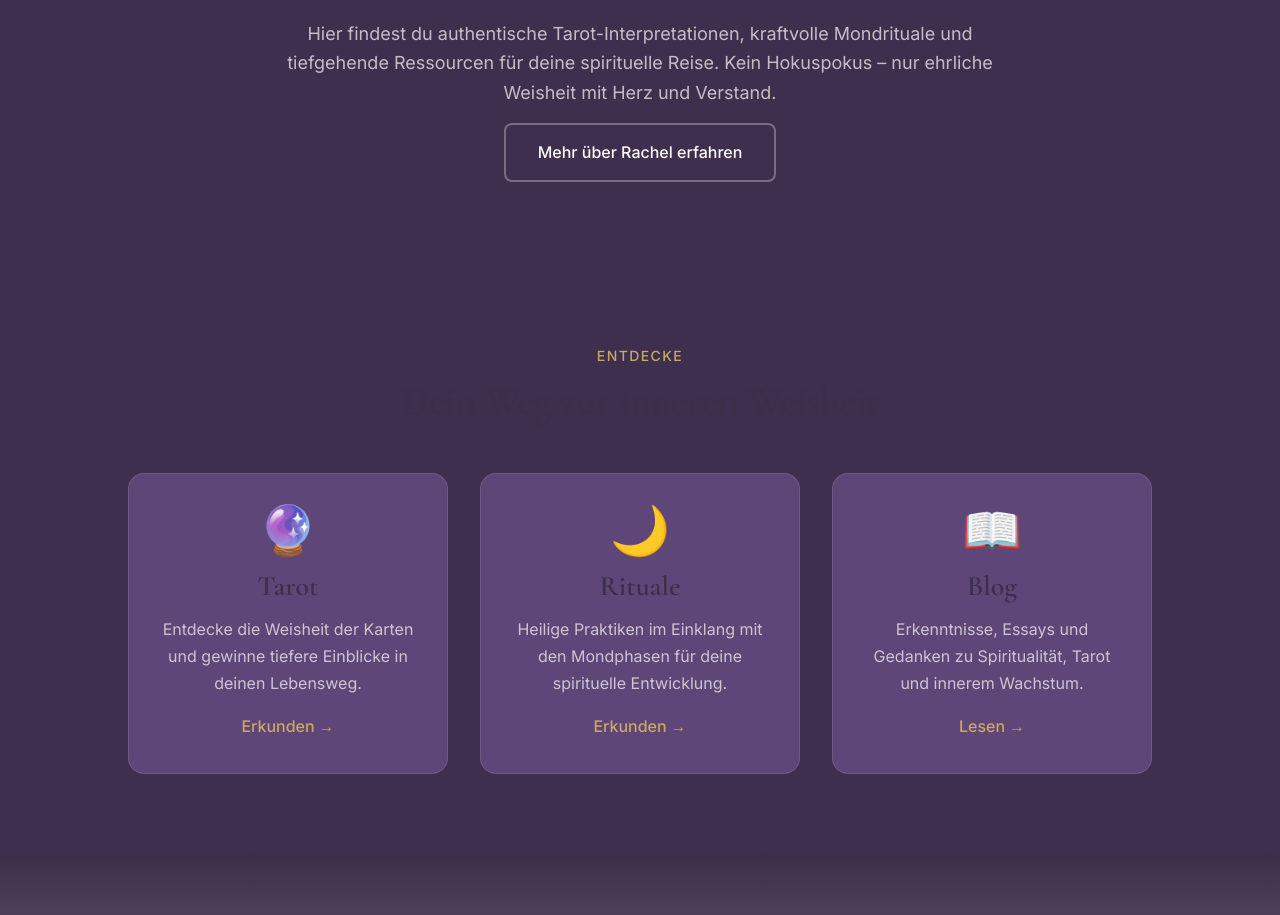
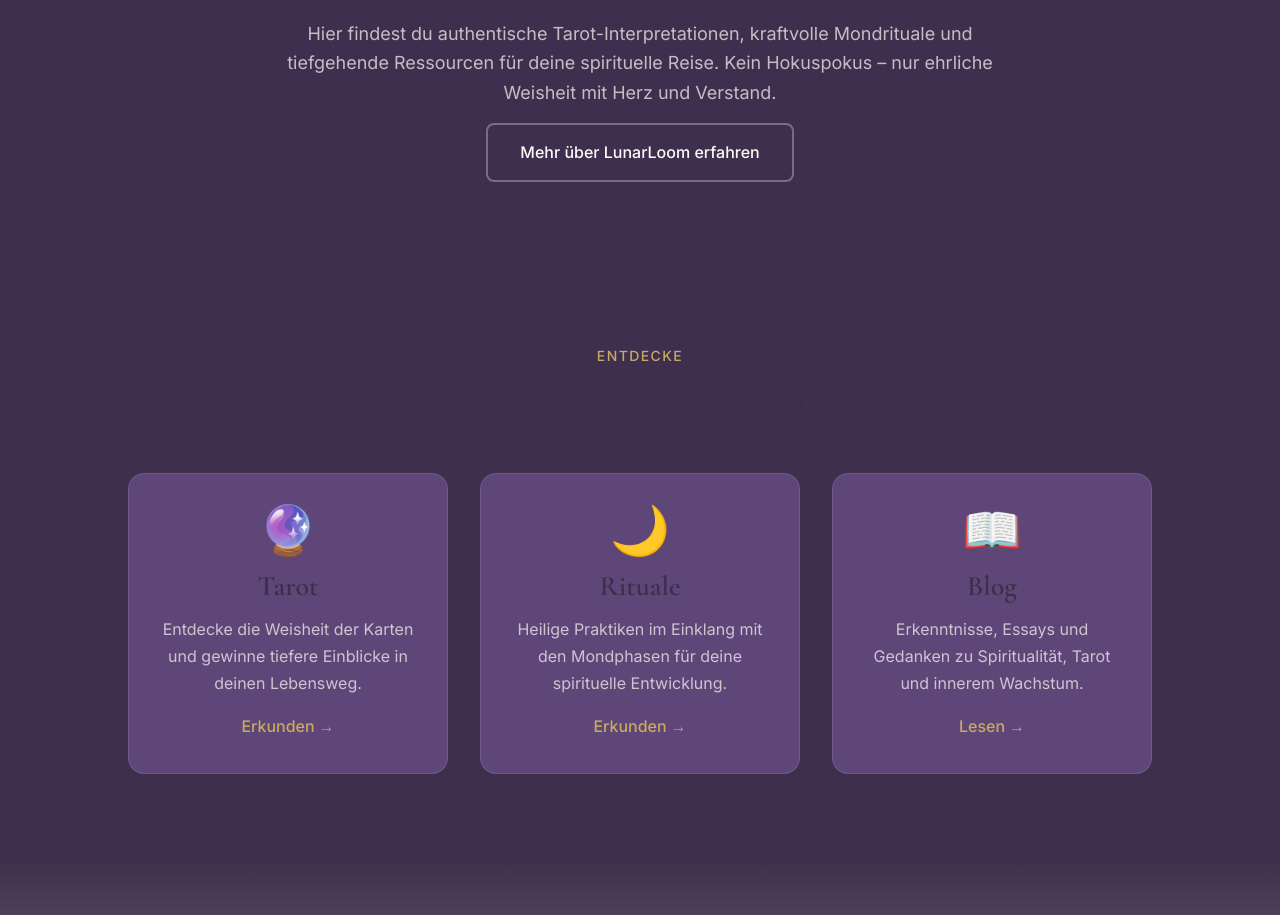
Before and after one commit to Hazy142/lunarloom-frontend, a Next.js app: page / in a window 1280 px wide. Shown: the part 940-1855 px from the top of the page. Built offline with nearby package versions, Linux system fonts and the light colour scheme; no server answers.

Commit message:
Update frontend components

```diff
--- a/app/layout.tsx
+++ b/app/layout.tsx
@@ -30,9 +30,9 @@
     default: "LunarLoom – Tarot, Rituale & Mondzyklen",
     template: "%s | LunarLoom",
   },
-  description: "Tarot-Readings, Mondrituale und spirituelles Wachstum. Evidenzbasierte Spiritualität mit authentischer Interpretation von Rachel.",
+  description: "Tarot-Readings, Mondrituale und spirituelles Wachstum. Evidenzbasierte Spiritualität mit authentischer Interpretation.",
   keywords: ["Tarot", "Rituale", "Mond", "Spiritualität", "Astrologie", "LunarLoom"],
-  authors: [{ name: "Rachel" }],
+  authors: [{ name: "LunarLoom" }],
   openGraph: {
     type: "website",
     locale: "de_DE",
--- a/app/page.tsx
+++ b/app/page.tsx
@@ -77,7 +77,7 @@
               />
             )}
             <Link href="/ueber" className="inline-flex items-center justify-center px-8 py-3.5 font-medium rounded-lg border-2 border-[#FDFBF7]/30 text-[#FDFBF7] hover:bg-[#FDFBF7]/10 transition-all">
-              Mehr über Rachel erfahren
+              Mehr über LunarLoom erfahren
             </Link>
           </div>
         </div>
```
Also changed, not shown: app/tarot/page.tsx (indentation only).
